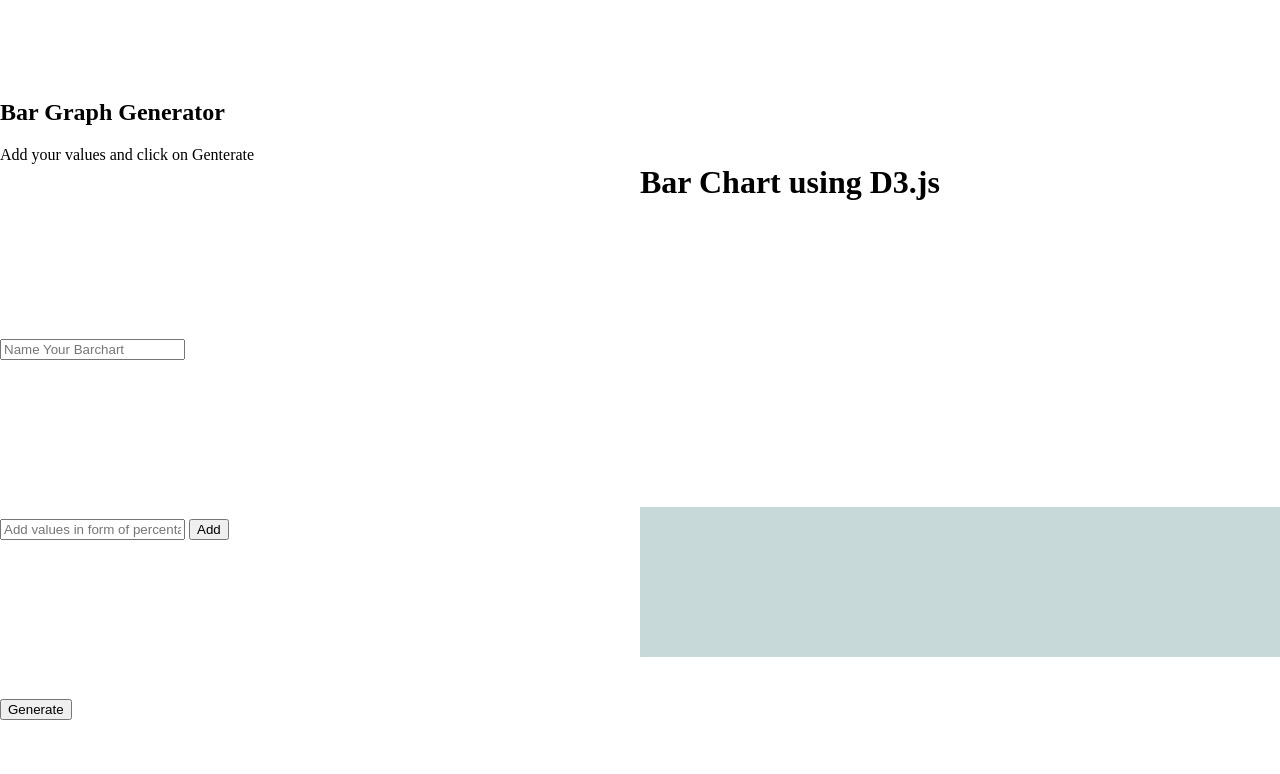
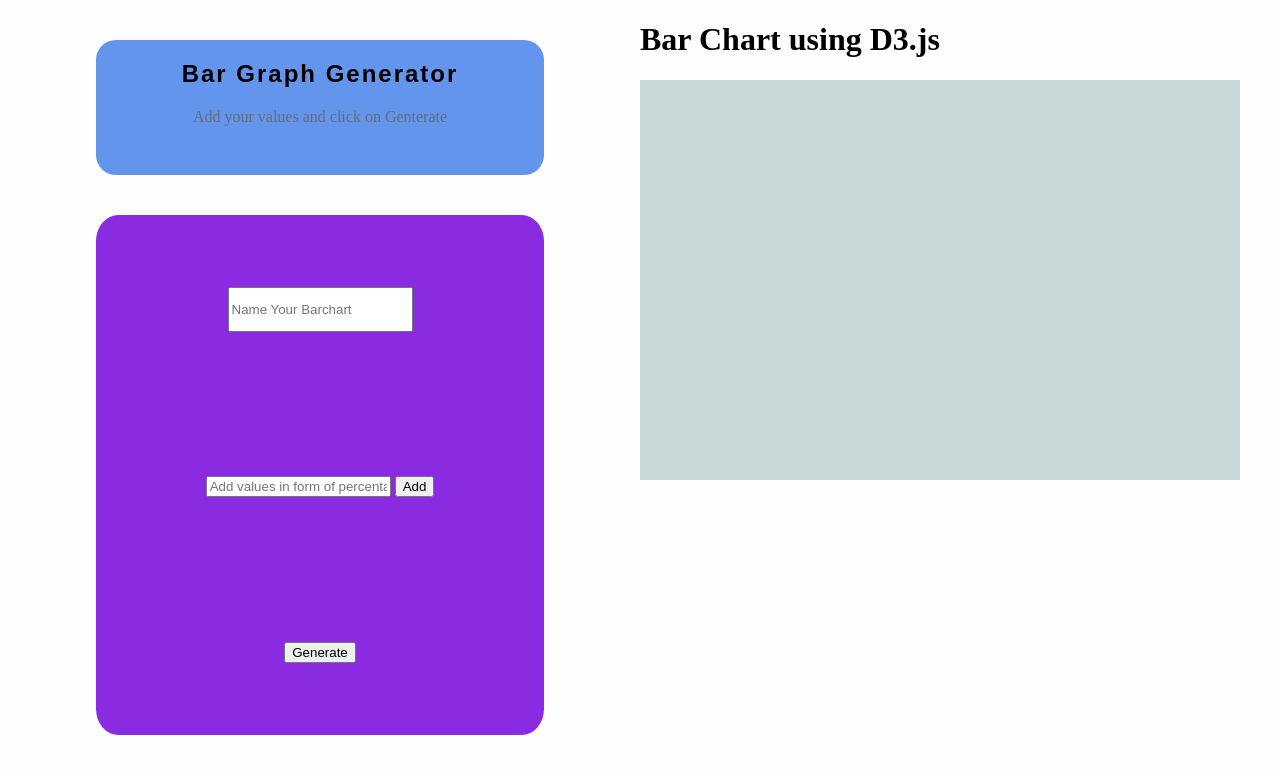
Before and after one commit to anurag-gharat/Bar-Graph-Generator-, a plain HTML site: page index.html in a window 1280 px wide. Drawn offline with nearby package versions, Linux system fonts and the light colour scheme.

Commit message:
"Basic Styling and fully functional"

```diff
--- a/index.html
+++ b/index.html
@@ -11,8 +11,9 @@
                 <h2>Bar Graph Generator</h2>
                 <p>Add your values and click on Genterate</p>
             </div>
+            <div class="main-content">
             <div class="content">
-                <input type="text" name="barchartname" placeholder="Name Your Barchart">
+                <input type="text" class="barchartname" placeholder="Name Your Barchart">
             </div>
             <div class="content">
                 <input type="text" placeholder="Add values in form of percentages like 60" name="element" id="element">
@@ -20,6 +21,7 @@
             </div>
             <div class="content">
                 <button onclick="showGraph()">Generate</button>
+            </div>
             </div>
 
         </div>
--- a/style.css
+++ b/style.css
@@ -1,6 +1,7 @@
 body{
     padding: 0px;
     margin: 0px;
+    background-color: #fefefe;
     box-sizing: border-box;
 }
 .row{
@@ -14,9 +15,45 @@ body{
 }
 .bar-chart{
     background-color: #C7D9D9;
+    min-height: 400px;
+    width: 600px;
 }
 .block{
     display: flex;
     flex-direction: column;
+    /* justify-content: space-around; */
+}
+.block>.heading{
+    height: 15vh;
+    margin-top: 5vh;
+    text-align: center;
+    background-color: cornflowerblue;
+    width: 70%;
+    margin-left: 15%;
+    border-radius: 2.5vh;
+    padding-bottom:15px;
+    color: white;
+}
+.block>.heading>h2{
+    color: black;
+    letter-spacing: 2px;
+    font-family: sans-serif;
+}
+.block>.heading>p{
+    color: #636e72;
+}
+.block>.main-content{
+    margin-left: 15%;
+    width: 70%;
+    height: 65vh;
+    margin-top: 5vh;
+    background-color: blueviolet;
+    border-radius: 5%;
+    display: flex;
+    flex-direction: column;
     justify-content: space-around;
+    align-items: center;
 }
+.block>.main-content>.content>.barchartname{
+    height: 45px;
+}
```
